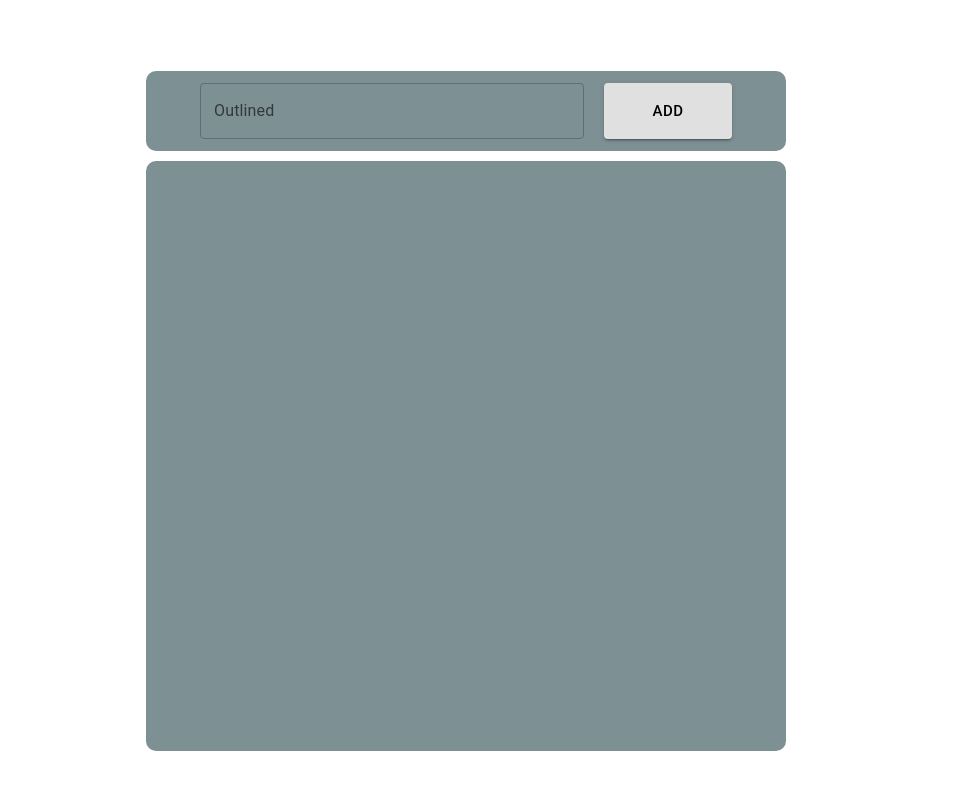
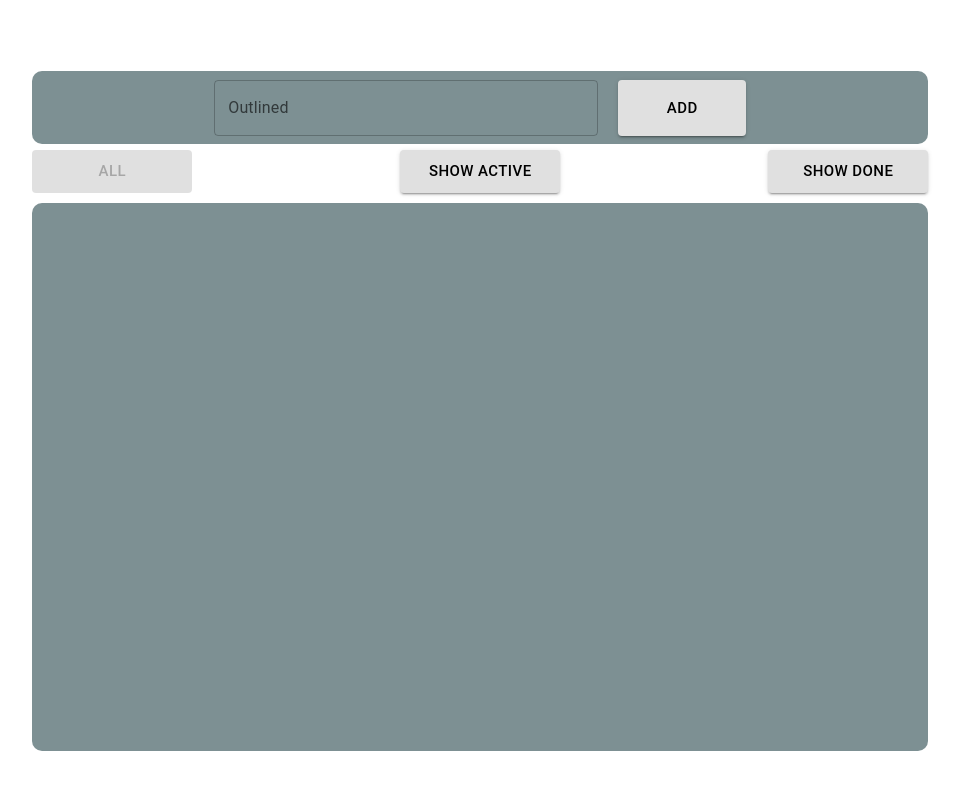
Before and after one commit to AlexandraKartashovaFusion/react-todo, a React (Create React App) app: page /todo in a window 1280 px wide. Shown: the top 790 px of the page, without its empty margins (178-1138 px from the left). Built offline with nearby package versions, Linux system fonts and the light colour scheme.

Commit message:
Update todo Add filter

```diff
--- a/src/pages/Todo/Todo.style.js
+++ b/src/pages/Todo/Todo.style.js
@@ -5,8 +5,22 @@ export default styled(List)`
   display: flex;
   flex-direction: column;
   height: 85vh;
-  width: 50vw;
+  width: 70vw;
   margin-top: 5%;
-  margin-left: 25%;
+  margin-left: 16%;
   border-radius: 10px;
+
+  .actions {
+    display: flex;
+    justify-content: space-between;
+    /* margin-top: 6px; */
+  }
+
+  .actions_button {
+    min-width: 160px;
+  }
+
+  .icon {
+    margin-left: 5px;
+  }
 `;
--- a/src/pages/Todo/Todo.tsx
+++ b/src/pages/Todo/Todo.tsx
@@ -1,16 +1,38 @@
-import React, { FC, useState } from 'react';
-import { StatusesEnum } from '../../common/common.enums';
+import React, { FC, useState, useMemo } from 'react';
+import { FilterEnum, StatusesEnum } from '../../common/common.enums';
 import { IItem } from '../../common/interfaces';
 import { nanoid } from 'nanoid'
 import AddItemForm from './components/AddItemForm';
 import ItemList from './components/ItemList';
 import CustomizedList from './Todo.style';
+import ActionButtons from './components/ActionButtons';
 
 
 const SIZE = 8;
 
 const Todo: FC = () => {
   const [items, setItems] = useState<IItem[]>([]);
+  const [filter, setFilter] = useState<FilterEnum>(FilterEnum.ALL);
+
+  const { filteredItems } = useMemo(() => {
+    let activeItemsCount = 0;
+    const filteredItems = items.filter((item) => {
+      if (item.status === 'active') {
+        ++activeItemsCount;
+      }
+      if (filter === 'all') {
+        return true;
+      }
+
+      return item.status === filter as string;
+    })
+
+    return {
+      filteredItems,
+      activeItemsCount,
+      finishedItemsCount: items.length - activeItemsCount,
+    };
+  }, [filter, items]);
 
   const addItem = (value: string) => {
     const newItem = {
@@ -23,12 +45,12 @@ const Todo: FC = () => {
     setItems(sortedItems)
   }
 
-  const deleteItem = (id: string) => {
+  const onDeleteItem = (id: string) => {
     const returnedItems = items.filter((item) => item.id !== id);
     setItems(returnedItems);
   }
 
-  const changeStatusItem = (id: string) => {
+  const onChangeStatusItem = (id: string) => {
     const mappedItems = items.map((item) => {
       if (item.id === id) {
         item.status === StatusesEnum.ACTIVE
@@ -47,13 +69,20 @@ const Todo: FC = () => {
       .sort((a, b) => a.status === StatusesEnum.DONE ? 1 : -1);
   }
 
+  const onChangeFilter = (filter: FilterEnum) => {
+    setFilter(filter);
+  }
+
   return (
     <CustomizedList>
-      <AddItemForm addNewItem={addItem} />
+      <AddItemForm onAddNewItem={addItem} />
+      <ActionButtons
+        filter={filter}
+        onChangeFilter={onChangeFilter} />
       <ItemList
-        items={items}
-        deleteItem={deleteItem}
-        changeStatusItem={changeStatusItem}
+        items={filteredItems}
+        onDeleteItem={onDeleteItem}
+        onChangeStatusItem={onChangeStatusItem}
       />
     </CustomizedList>
   );
--- /dev/null
+++ b/src/pages/Todo/components/ActionButtons.style.js
@@ -0,0 +1,21 @@
+import styled from '@emotion/styled';
+
+export default styled.div`
+  display: flex;
+  justify-content: space-between;
+  margin-top: 6px;
+
+  .actions_button {
+    min-width: 160px;
+  }
+
+  .active-button {
+    color: red;
+    background: darken($background-color, 10%);
+    width: 500px
+  }
+
+  .icon {
+    margin-left: 5px;
+  }
+`;
--- /dev/null
+++ b/src/pages/Todo/components/ActionButtons.tsx
@@ -0,0 +1,50 @@
+import React, { FC } from 'react';
+import CustomizedDiv from './ActionButtons.style';
+import FilterButton from './FilteredButton'
+import { FilterEnum } from '../../../common/common.enums';
+
+interface Buttons {
+  title: string;
+  value: FilterEnum;
+}
+
+interface ActionButtonsProps {
+  filter: FilterEnum;
+  onChangeFilter: (filter: FilterEnum) => void;
+};
+
+const FILTER_BUTTONS: Buttons[] = [
+  {
+    title: 'All',
+    value: FilterEnum.ALL,
+  },
+  {
+    title: 'Show Active',
+    value: FilterEnum.ACTIVE,
+  },
+  {
+    title: 'Show Done',
+    value: FilterEnum.DONE,
+  },
+];
+
+const ActionButtons: FC<ActionButtonsProps> = (props) => {
+  return (
+    <CustomizedDiv>
+      {
+        FILTER_BUTTONS.map((item) => (
+          <FilterButton
+            key={item.value}
+            onChange={props.onChangeFilter}
+            value={item.value}
+            currentValue={props.filter}
+          >
+            {item.title}
+          </FilterButton>
+        ))
+      }
+    </CustomizedDiv>
+  );
+}
+
+export default ActionButtons;
--- /dev/null
+++ b/src/pages/Todo/components/FilteredButton.tsx
@@ -0,0 +1,27 @@
+import React, { FC } from 'react';
+import Button from '@mui/material/Button';
+import { FilterEnum } from '../../../common/common.enums';
+
+interface FilterButtonProps {
+  onChange: (value: FilterEnum) => void;
+  children: React.ReactNode;
+  value: FilterEnum;
+  currentValue: FilterEnum;
+}
+
+const FilterButton: FC<FilterButtonProps> = (props) => {
+  return (
+    <Button
+      className="actions_button"
+      variant="contained"
+      size="large"
+      color="inherit"
+      onClick={() => props.onChange(props.value)}
+      disabled={props.value === props.currentValue}
+    >
+      {props.children}
+    </Button>
+  );
+};
+
+export default FilterButton;
```
